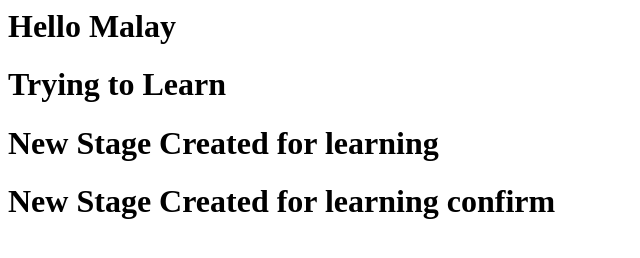
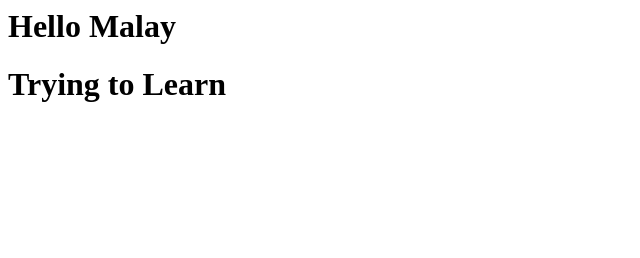
Before and after one commit to malaydataengineer/malay-static-web-app, a plain HTML site: page index.html in a window 1280 px wide. Shown: the whole page, without its empty margins (0-640 px from the left). Drawn offline with Linux system fonts and the light colour scheme.

Commit message:
Update index.html

```diff
--- a/index.html
+++ b/index.html
@@ -1,4 +1,2 @@
 <h1>Hello Malay<h1>
 <h1>Trying to Learn<h1>
-<h1>New Stage Created for learning<h1>
-  <h1>New Stage Created for learning confirm<h1>
```
